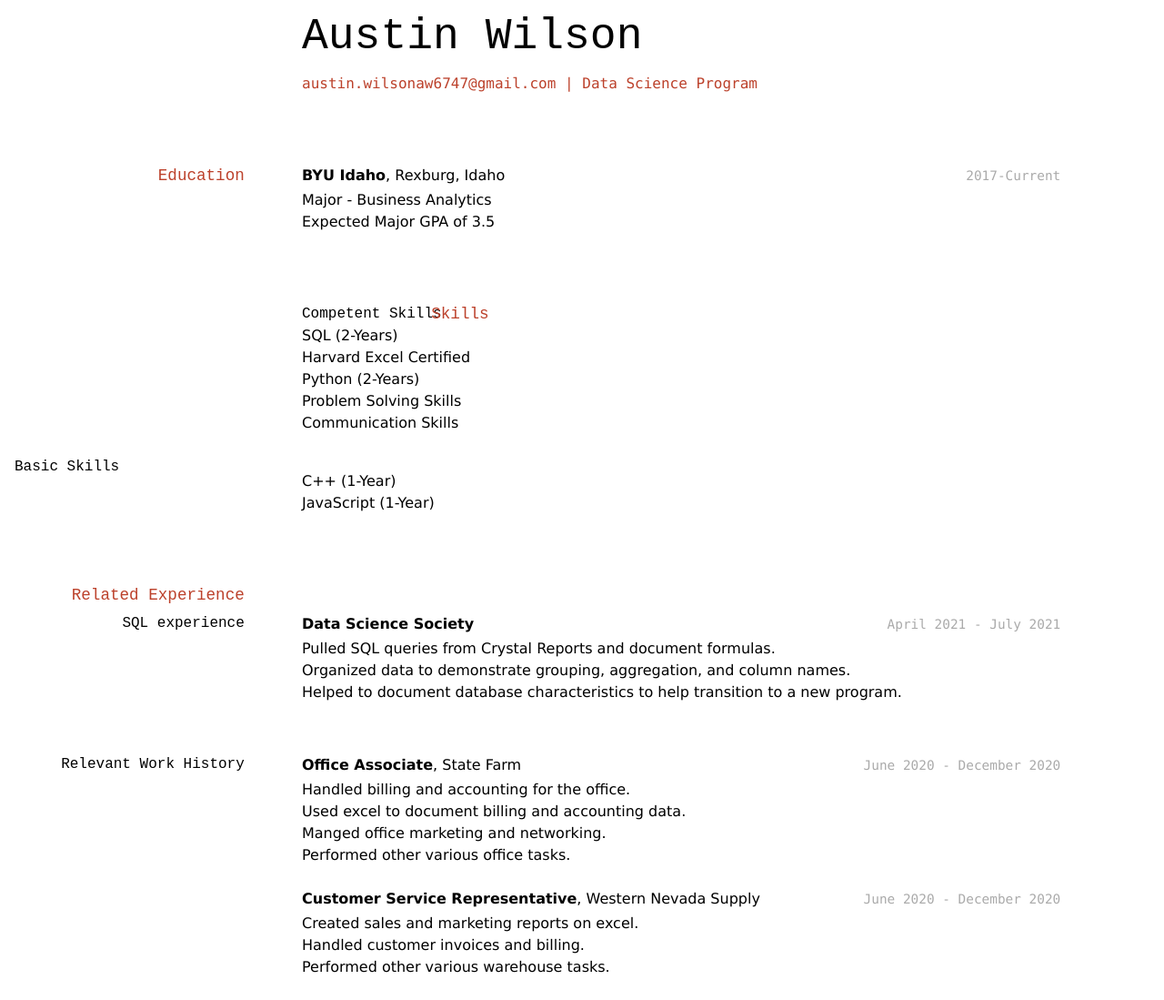
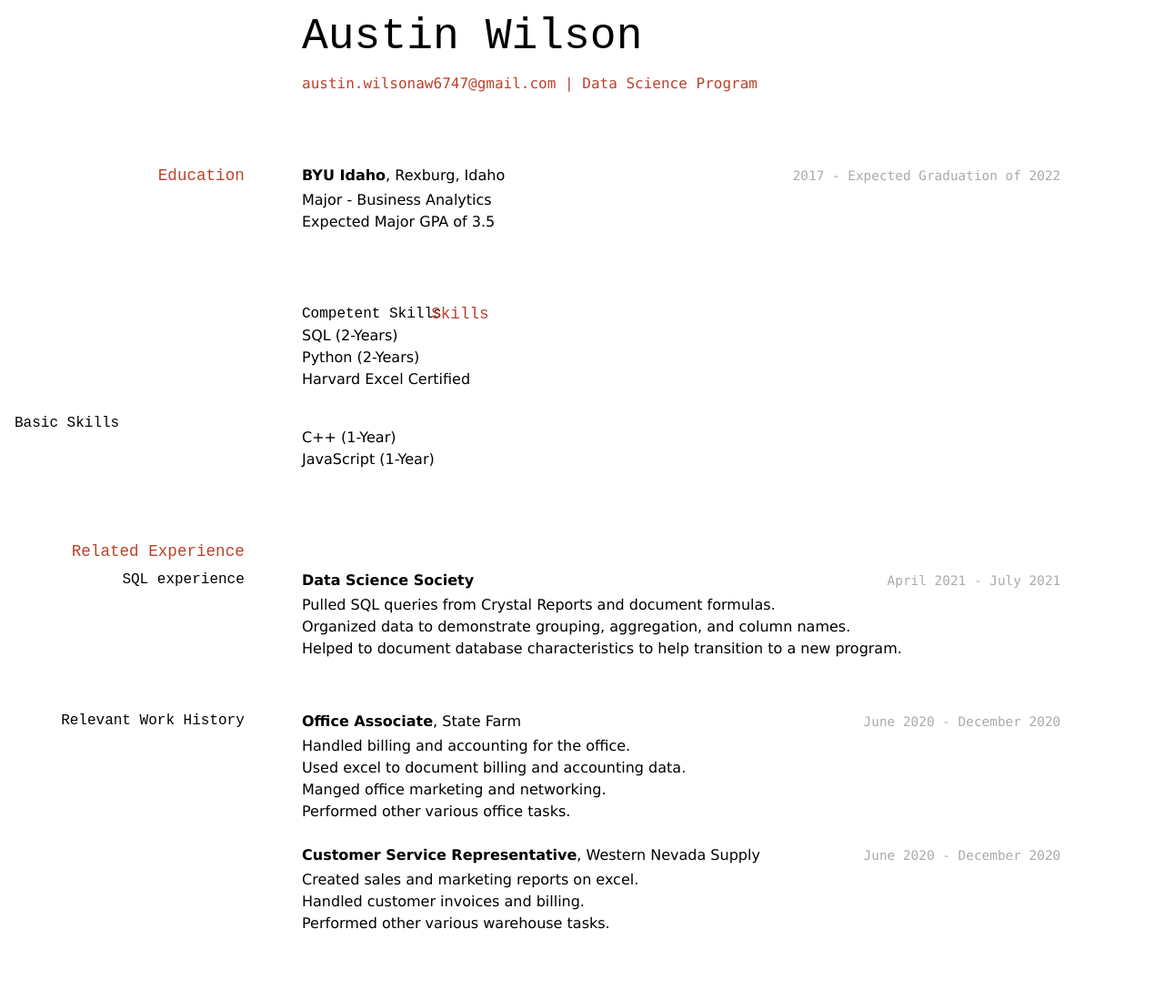
Before and after one commit to byuids-resumes/austin_wilson_resume, a Jekyll site: the page built from docs/index.md, in a window 1280 px wide. Shown: the whole page at 91% size. Built offline with Jekyll 4.4.1, drawn with Linux system fonts in a browser that asks for light colours; after the commit the page ends 1051 px from its top, so only the background shows below that.

Commit message:
Update index.md

```diff
--- a/docs/index.md
+++ b/docs/index.md
@@ -10,17 +10,15 @@ title: Austin Wilson's Resume
 </div>
 
 ## Education
-`2017-Current`
+`2017 - Expected Graduation of 2022`
 __BYU Idaho__, Rexburg, Idaho
 - Major - Business Analytics
 - Expected Major GPA of 3.5
 ## Skills
 #### Competent Skills
 - SQL (2-Years)
+- Python (2-Years)
 - Harvard Excel Certified
-- Python (2-Years)
-- Problem Solving Skills
-- Communication Skills
 
 #### Basic Skills
 - C++ (1-Year)
```
